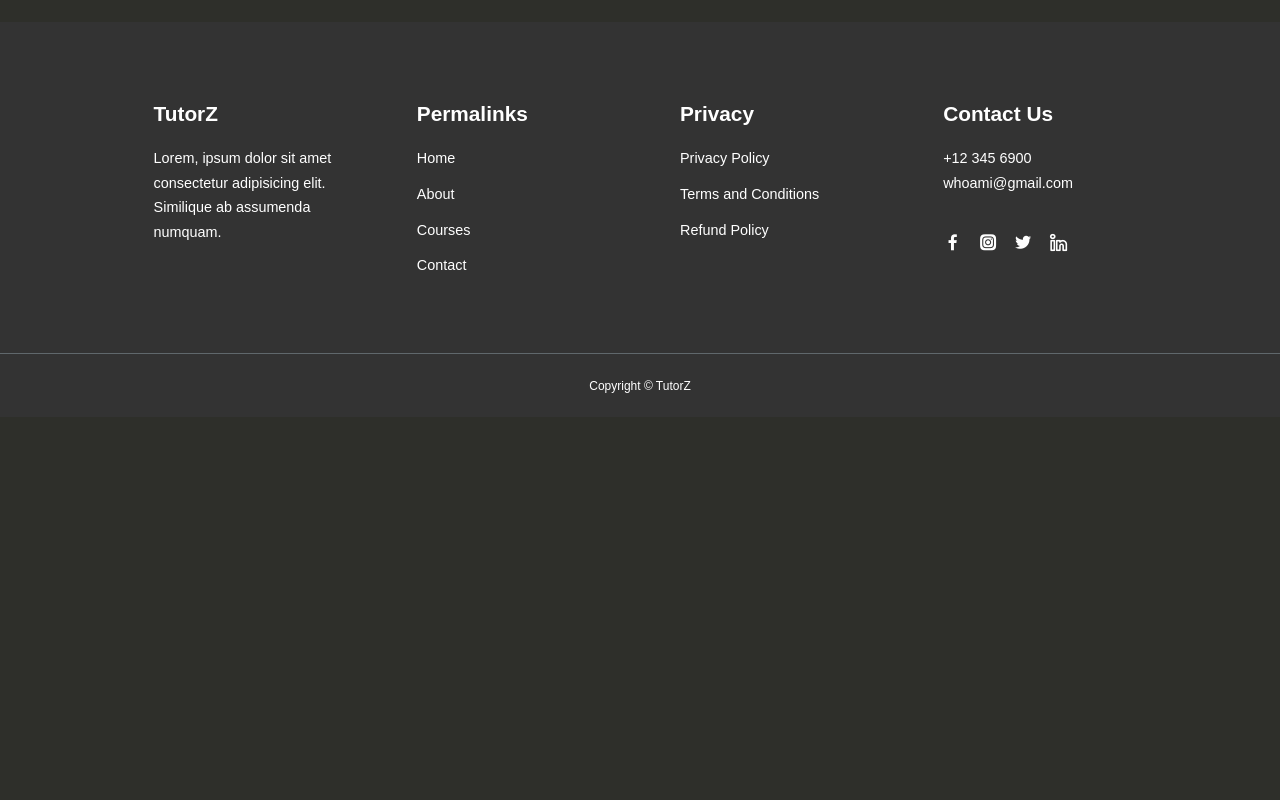
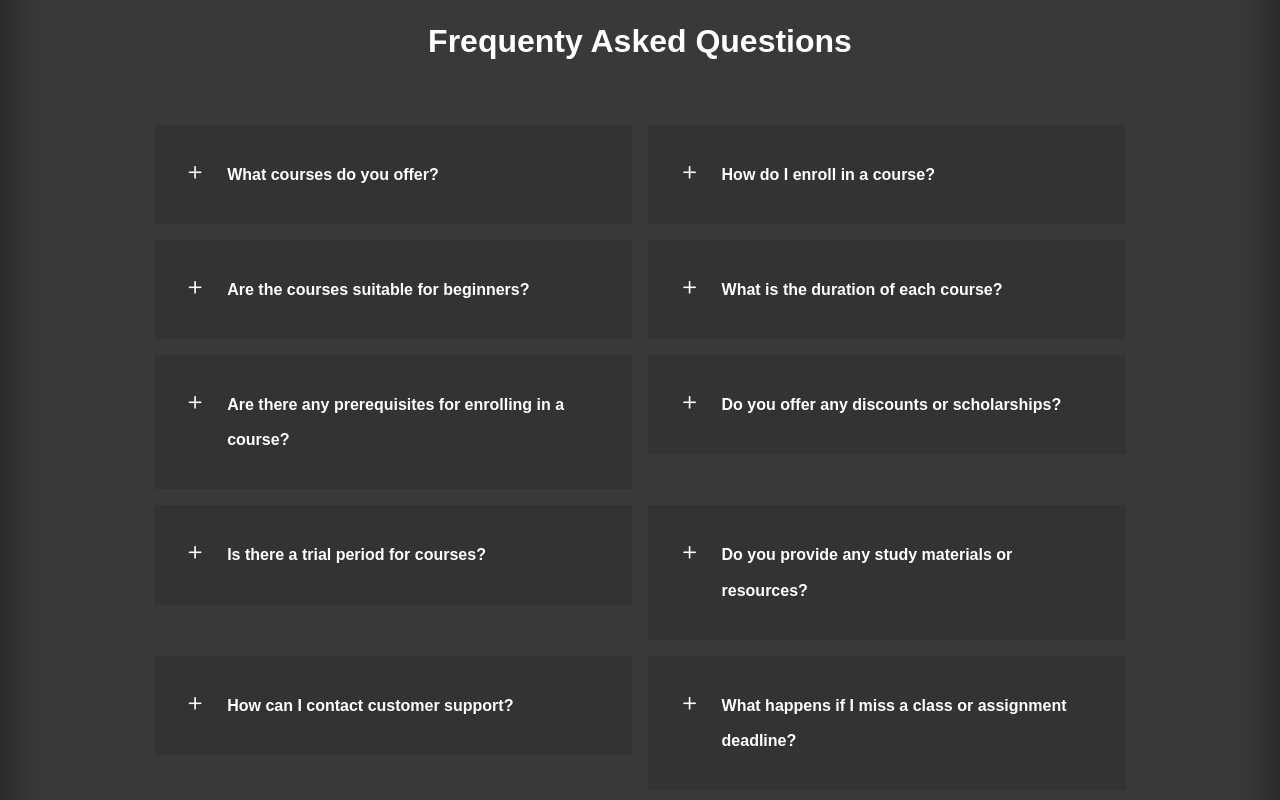
Before and after one commit to sushantskb/TutorZ, a React (Vite) app: page / in a window 1280 px wide. Shown: the part 2180-2980 px from the top of the page. Before the commit the page ends 2597 px from the top, so only its background shows below. Built offline with nearby package versions, Linux system fonts and the light colour scheme.

Commit message:
added the faqs section

```diff
--- /dev/null
+++ b/src/components/FaqsCard/FaqsCard.jsx
@@ -0,0 +1,25 @@
+/* eslint-disable react/prop-types */
+import { useState } from "react";
+
+const FaqsCard = ({question, answer}) => {
+  const [open, setOpen] = useState(false);
+
+  const handleOpen = () => {
+    setOpen(!open);
+  };
+  return (
+    <article className={`faq ${open ? "open" : ""}`}  onClick={handleOpen}>
+      <div className="faq_icon">
+        <i className={`uil ${open ? "uil-minus" : "uil-plus"}`}></i>
+      </div>
+      <div className="question_answer">
+        <h4>{question}</h4>
+        <p>
+          {answer}
+        </p>
+      </div>
+    </article>
+  );
+};
+
+export default FaqsCard;
--- /dev/null
+++ b/src/data/faqs.js
@@ -0,0 +1,42 @@
+export const faqs = [
+      {
+        "question": "What courses do you offer?",
+        "answer": "We offer a wide range of courses including NEET Preparation, JEE Main and Advanced, CBSE Class 10 and 12, SAT Preparation, and Olympiad Training."
+      },
+      {
+        "question": "How do I enroll in a course?",
+        "answer": "To enroll in a course, simply visit our website and navigate to the course page. From there, you can find more information about the course and enroll by following the provided instructions."
+      },
+      {
+        "question": "Are the courses suitable for beginners?",
+        "answer": "Yes, our courses cater to students at all levels, including beginners. Our experienced instructors provide comprehensive materials and support to ensure that students of all skill levels can succeed."
+      },
+      {
+        "question": "What is the duration of each course?",
+        "answer": "The duration of each course varies depending on the complexity and depth of the subject matter. Generally, our courses range from several weeks to several months."
+      },
+      {
+        "question": "Are there any prerequisites for enrolling in a course?",
+        "answer": "Prerequisites vary depending on the course. Some courses may require prior knowledge or experience in a particular subject area, while others are designed for beginners. Please refer to the course description for specific prerequisites."
+      },
+      {
+        "question": "Do you offer any discounts or scholarships?",
+        "answer": "Yes, we occasionally offer discounts and scholarships to eligible students. Please visit our website or contact our support team for more information on current promotions and scholarship opportunities."
+      },
+      {
+        "question": "Is there a trial period for courses?",
+        "answer": "Yes, we offer a trial period for select courses. During this time, you can explore the course materials and decide if it's the right fit for you. Please check the course page for information on trial periods."
+      },
+      {
+        "question": "Do you provide any study materials or resources?",
+        "answer": "Yes, we provide comprehensive study materials, resources, and practice exercises to support your learning journey. These materials are designed to reinforce key concepts and help you succeed in your studies."
+      },
+      {
+        "question": "How can I contact customer support?",
+        "answer": "You can contact our customer support team through email, phone, or live chat. Our dedicated support staff are available to assist you with any questions or concerns you may have."
+      },
+      {
+        "question": "What happens if I miss a class or assignment deadline?",
+        "answer": "If you miss a class or assignment deadline, you can typically make it up by accessing recorded lectures or contacting your instructor for assistance. However, it's important to communicate with your instructor and make arrangements as soon as possible to avoid falling behind."
+      }
+    ]
--- a/src/pages/Home/Home.jsx
+++ b/src/pages/Home/Home.jsx
@@ -2,7 +2,10 @@ import "./home.css";
 import heroImage from "../../assets/hero-bg.jpg";
 import { courseData } from "../../data/courses";
 import CoursesCard from "../../components/CoursesCard/CoursesCard";
+import { faqs } from "../../data/faqs";
+import FaqsCard from "../../components/FaqsCard/FaqsCard";
 const Home = () => {
+
   return (
     <div>
       {/* ====Hero Section==== */}
@@ -38,7 +41,7 @@ const Home = () => {
               Lorem ipsum dolor sit, amet consectetur adipisicing elit. Veniam
               earum aspernatur et asperiores maiores quibusdam?
             </p>
-            <a href="#" className="btn" style={{color: "black"}}>
+            <a href="#" className="btn" style={{ color: "black" }}>
               Learn More
             </a>
           </div>
@@ -108,18 +111,32 @@ const Home = () => {
       </section>
       {/* =====Categorties Section End====== */}
 
-
       {/* ======Courses Section===== */}
       <section className="courses">
-      <h2>Courses we offer</h2>
-      <div className="container courses_container">
-        { courseData.slice(0, 3).map((course) => (
-          <CoursesCard key={course.id} title={course.title} image={course.image} description={course.description} />
-        )) }
+        <h2>Courses we offer</h2>
+        <div className="container courses_container">
+          {courseData.slice(0, 3).map((course) => (
+            <CoursesCard
+              key={course.id}
+              title={course.title}
+              image={course.image}
+              description={course.description}
+            />
+          ))}
+        </div>
+      </section>
+      {/* ======Courses End===== */}
 
-      </div>
-    </section>
-      {/* ======Courses End===== */}
+      {/* =====FAQS Section===== */}
+      <section className="faqs">
+        <h2>Frequenty Asked Questions</h2>
+        <div className="container faqs_container">
+          {faqs.map((faq) => (
+            <FaqsCard key={faq.id} question={faq.question} answer={faq.answer} />
+          ))}
+        </div>
+      </section>
+      {/* =====FAQS Section End===== */}
     </div>
   );
 };
--- a/src/pages/Home/home.css
+++ b/src/pages/Home/home.css
@@ -105,3 +105,45 @@ header {
   margin: auto;
 }
 /* =========Courses Section End====== */
+
+/* =====FAQS Section===== */
+.faqs {
+  background: var(--color-bg1);
+  box-shadow: inset 0 0 3rem rgba(0, 0, 0, 0.5);
+}
+
+.faqs_container {
+  display: grid;
+  grid-template-columns: 1fr 1fr;
+  gap: 1rem;
+}
+
+.faq {
+  padding: 2rem;
+  display: flex;
+  align-items: center;
+  gap: 1.4rem;
+  height: fit-content;
+  background: var(--color-primary);
+  cursor: pointer;
+}
+
+.faq h4 {
+  font-size: 1rem;
+  line-height: 2.2;
+}
+
+.faq_icon {
+  align-self: flex-start;
+  font-size: 1.2rem;
+}
+
+.faq p {
+  margin-top: 0.8rem;
+  display: none;
+}
+
+.faq.open p {
+  display: block;
+}
+/* =====FAQS Section End===== */
```
Lines whose indentation alone changed are shown as unchanged.
